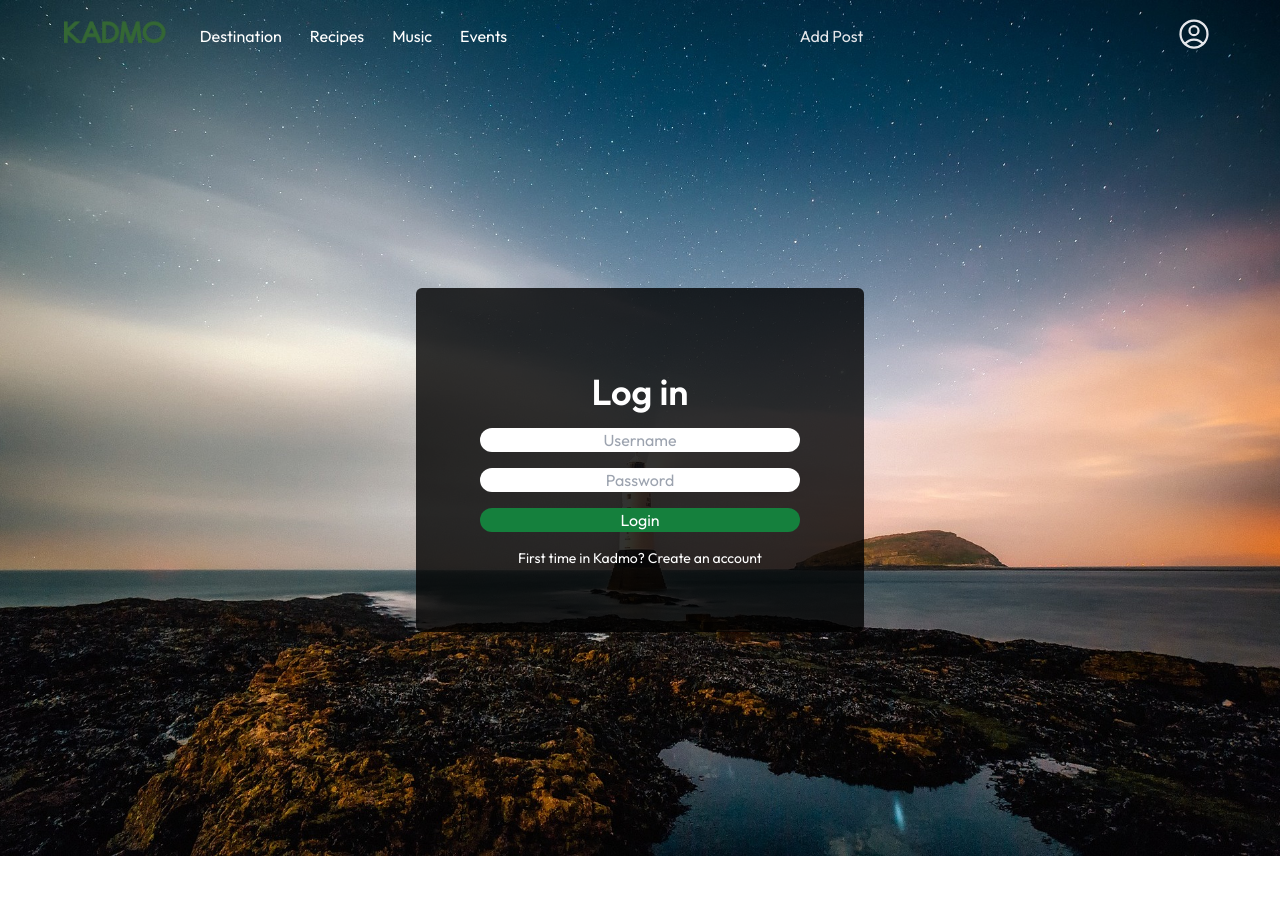
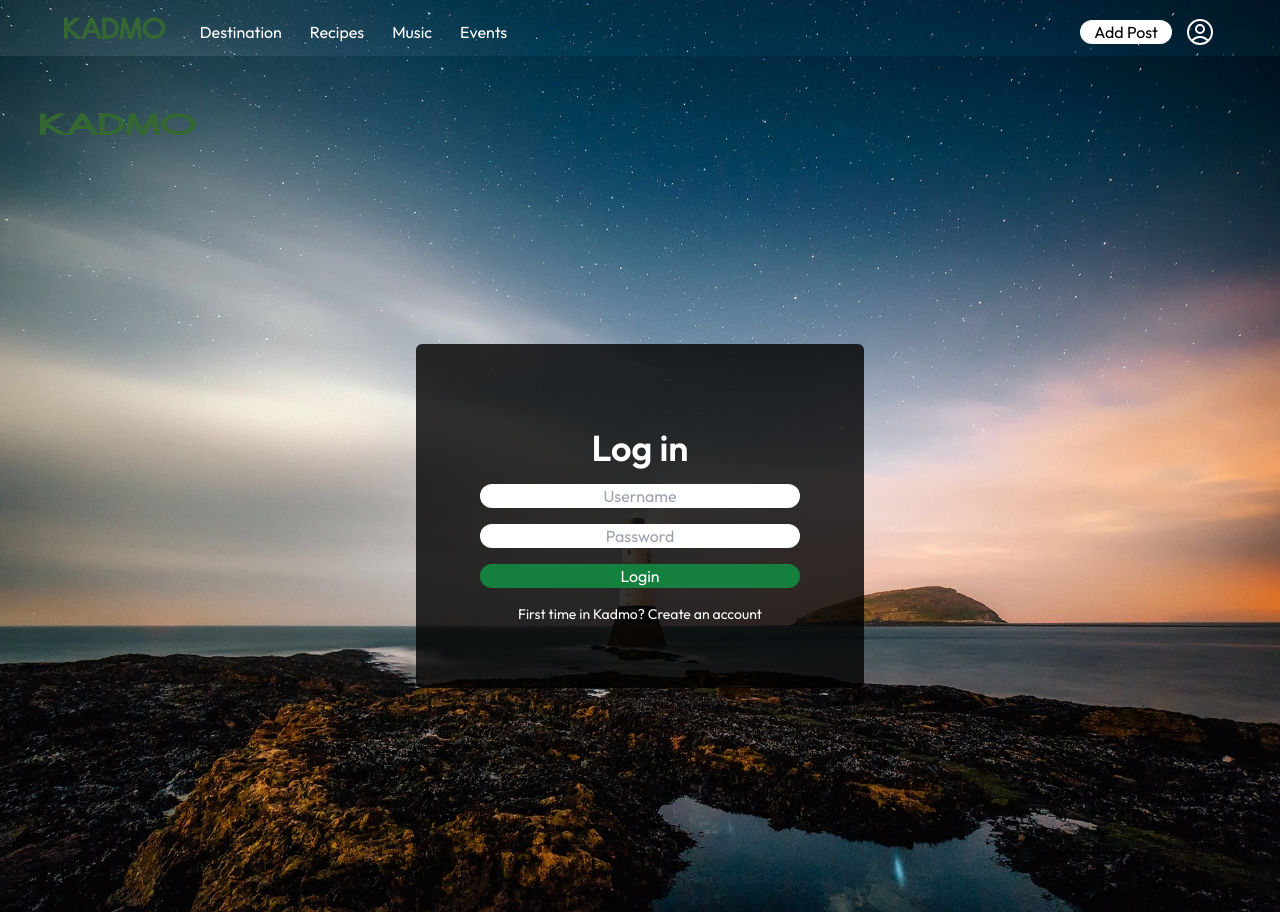
Before and after one commit to marijae04/Kadmo, a Next.js app: page /sign-in in a window 1280 px wide. Before the commit the page ends 856 px from the top, so only its background shows below. Built offline with nearby package versions, Linux system fonts and the light colour scheme; no server answers.

Commit message:
front-end

```diff
--- a/src/app/AppBar.tsx
+++ b/src/app/AppBar.tsx
@@ -2,10 +2,10 @@
 "use client"
 import Link from "next/link";
 import React, { useState, useCallback, useEffect } from "react";
-import { MagnifyingGlassIcon, UserCircleIcon, ChevronDownIcon, ChevronUpIcon, PencilSquareIcon } from '@heroicons/react/24/outline';
+import { MagnifyingGlassIcon, ChevronDownIcon, ChevronUpIcon, UserCircleIcon } from '@heroicons/react/24/outline';
 import AppBarItem from "./AppBarItems";
 import MobileMenu from "./MobileMenu";
-import LoginButton from "./LoginButton";
+import ProfileMenu from "./ProfileMenu";
 
 const TOP_OFFSET = 66;
 
@@ -55,22 +55,17 @@ const AppBar = () => {
           <MobileMenu visible={showMobileMenu} />
         </div>
 
-        <div className="flex flex-row ml-auto items-end">
-          <a href="/add-post" className="lg:flex items-center gap-2 cursor-pointer relative">
-            <PencilSquareIcon className="hidden lg:w-6 lg:h-6 text-gray-200 hover:text-gray-300 cursor-pointer transition" />
-            <span className="text-gray-200 hover:text-gray-300 cursor-pointer transition">Add Post</span>
-          </a>
+        <div className="flex flex-row mr-3 ml-auto items-end">
+          <Link href="/add-post">
+              <button className="items-center mr-7 w-full gap-4 cursor-pointer relative bg-white hover:bg-gray-300 rounded-[50px] ">
+                <span className="text-black cursor-pointer transition">
+                  Add Post
+                </span>
+              </button>
+          </Link>
         </div>
 
-        <LoginButton/>
-
-        <Link href="/profile">
-          <div className="lg:flex items-center gap-4 ml-5 cursor-pointer relative">
-            <div className="w-9 h-9 lg:w-10 lg:h-10 rounded-md overflow-hidden">
-              <UserCircleIcon className="w-9 text-gray-200 hover:text-gray-300 cursor-pointer transition" />
-            </div>
-          </div>
-        </Link>
+        <ProfileMenu visible={true} />
 
       </div>
     </nav>
--- a/src/app/LoginButton.tsx
+++ /dev/null
@@ -1,22 +0,0 @@
-
-"use client"
-import { signIn, signOut, useSession } from "next-auth/react";
-import React from "react";
-
-const LoginButton = () => {
-  const { data: session } = useSession();
-  return (
-    <div className="ml-auto flex gap-2">
-      {session?.user ? (
-        <div className="flex items-center">
-          <p className="text-sky-600 font-bold  mr-2"> {session.user.name}</p>
-          <button className="text-red-400 font-bold p-1 rounded-md hover:bg-black-900" onClick={() => signOut()}>
-            Sign Out
-          </button>
-        </div>
-      ) : <></>}
-    </div>
-  );
-};
-
-export default LoginButton;
--- a/src/app/Post-card.tsx
+++ b/src/app/Post-card.tsx
@@ -123,7 +123,7 @@ const PostCard: React.FC<PostCardProps> = ({ likedPost, savedPost, post }) => {
   };
 
   return (
-    <div className="bg-zinc-300 bg-opacity-90 rounded-[3px] shadow-lg hover:bg-zinc-200 w-9/10 ml-5 mr-5">
+    <div className="bg-zinc-300 bg-opacity-90 rounded-[5px] shadow-lg hover:bg-zinc-200 w-120 ml-3 mr-3">
       <img
         src={imageURL ?? ""}
         alt={title}
--- a/src/app/ProfileMenu.tsx
+++ b/src/app/ProfileMenu.tsx
@@ -2,6 +2,7 @@
 import React, { useState } from 'react';
 import Link from 'next/link';
 import { UserCircleIcon } from '@heroicons/react/24/outline';
+import { useSession } from 'next-auth/react';
 
 interface ProfileMenuProps {
   visible?: boolean;
@@ -9,6 +10,11 @@ interface ProfileMenuProps {
 
 const ProfileMenu: React.FC<ProfileMenuProps> = ({ visible }) => {
   const [menuVisible, setMenuVisible] = useState(false);
+  const { data: session } = useSession();
+
+  const closeMenu = () => {
+    setMenuVisible(false);
+  };
 
   const toggleMenu = () => {
     setMenuVisible(!menuVisible);
@@ -19,19 +25,22 @@ const ProfileMenu: React.FC<ProfileMenuProps> = ({ visible }) => {
   }
 
   return (
-    <div className="relative">
-      <UserCircleIcon
-        className="cursor-pointer"
-        onClick={toggleMenu}
-      />
+    <div className="item-right">
+      <div className="cursor-pointer" onClick={toggleMenu}>
+        <UserCircleIcon className="h-8 w-8 text-white hover:text-gray-300" />
+      </div>
       {menuVisible && (
-        <div className="bg-black w-56 absolute top-8 left-0 py-5 flex-col border-2 border-gray-800 flex">
+        <div className="bg-black w-56 absolute top-8 right-0 py-5 flex-col border-2 border-gray-800 flex">
           <div className="flex flex-col gap-4">
             <div className="px-3 text-center text-white hover:underline">
-              <Link href="/profile">Profile</Link>
+              <Link href="/profile" onClick={closeMenu}>
+                Profile
+              </Link>
             </div>
             <div className="px-3 text-center text-white hover:underline">
-              <Link href="/sign-in">Sign out</Link>
+              <Link href="/sign-in" onClick={closeMenu}>
+                Sign out
+              </Link>
             </div>
           </div>
         </div>
--- a/src/app/globals.css
+++ b/src/app/globals.css
@@ -6,19 +6,23 @@ body {
   margin: 0;
   padding: 0;
   font-family: 'Inter', sans-serif;
-  background-image: linear-gradient(rgba(0, 0, 0, 0.5), rgba(0, 0, 0, 0.5)), url('/images/wallpaper.jpg');
+  background-image: linear-gradient(rgba(0, 0, 0, 0.5), rgba(0, 0, 0, 0.5)),
+                    url('/images/wallpaper.jpg');
   background-repeat: no-repeat;
   background-size: cover;
   background-position: center;
+  min-height: 100vh;
+  display: flex;
 }
 
 #__next {
-  @apply h-full;
-
+  flex: 1;
 }
 
-html {
-  @apply h-full;
+html, #__next {
+  display: flex;
+  flex-direction: column;
+  min-height: 100vh;
 }
 
 .imageURL {
@@ -26,3 +30,26 @@ html {
   inline-size: 100%;
   max-inline-size: 700px;
 }
+
+@media (min-width: 1024px) {
+  .post-grid {
+    display: grid;
+    grid-template-columns: repeat(4, 1fr);
+    gap: 16px;
+  }
+}
+
+@media (max-width: 1023px) {
+  .post-grid {
+    display: grid;
+    grid-template-columns: repeat(3, 1fr);
+    gap: 12px;
+  }
+}
+
+@media (max-width: 767px) {
+  .post-grid {
+    display: flex;
+    flex-direction: column;
+  }
+}
--- a/src/app/layout.tsx
+++ b/src/app/layout.tsx
@@ -10,20 +10,22 @@ export const metadata: Metadata = {
   description: 'Meet new cultures with Kadmo',
 }
 
-const font = Outfit ({
+const font = Outfit({
   subsets: ['latin'],
 });
 
 export default function RootLayout({
   children,
+  showAppBar = true,
 }: {
-  children: React.ReactNode
+  children: React.ReactNode;
+  showAppBar?: boolean;
 }) {
   return (
     <html lang="en">
       <body className={font.className}>
         <Providers>
-          <AppBar />
+          {showAppBar && <AppBar />}
           <div className={"pt-14 relative h-full w-full bg-[url('/images/wallpaper.jpg')] bg-no-repeat bg-center bg-fixed bg-cover min-h-screen "}>
             {children}
           </div>
--- a/src/app/page.tsx
+++ b/src/app/page.tsx
@@ -30,7 +30,6 @@ export default function Home() {
 
   if (status === "unauthenticated") {
     return router.push('/sign-in');
-    // return <p>Access Denied</p>;
   }
 
   const handleSearch = (query: string) => {
--- a/src/app/post/page.tsx
+++ b/src/app/post/page.tsx
@@ -3,6 +3,7 @@ import React from "react";
 import Image from "next/image";
 import { HeartIcon, BookmarkIcon } from "@heroicons/react/24/outline";
 import { Country, Post, User } from "@prisma/client";
+import PostCard from "../Post-card";
 
 interface PostPageProps {
   post: Post & { author: User } & { country: Country };
--- a/src/app/sign-in/page.tsx
+++ b/src/app/sign-in/page.tsx
@@ -1,8 +1,9 @@
+
 "use client";
-
 import { useState } from 'react';
 import { registerUser } from '../../actions/register-user.action';
 import { signIn } from 'next-auth/react';
+import RootLayout from '@/app/layout';
 
 export default function SignInPage() {
   const [isLoginVisible, setIsLoginVisible] = useState(true);
@@ -63,7 +64,9 @@ export default function SignInPage() {
   }
 
   return (
-    <div className="min-h-screen flex flex-col sm:flex-row justify-center items-center p-4">
+    <RootLayout showAppBar={false}>
+      <img src="/images/logo.png" className="h-15 w-40 lg:h-8 ml-10 absolute left-0" alt="Logo" />
+        <div className="min-h-screen flex flex-col sm:flex-row justify-center items-center p-20">
           <div className="bg-black bg-opacity-80 px-4 py-4 self-center mt-2 lg:w-2/5 lg:max-w-md rounded-md w-full">
             {isLoginVisible ? (
               <div className="text-white text-center p-12 rounded-lg flex-1 order-2 mt-5 sm:order-1">
@@ -152,5 +155,6 @@ export default function SignInPage() {
             )}
           </div>
         </div>
+    </RootLayout>
   );
 }
```
Also changed, not shown: src/app/profile/page.tsx (+30 -34 lines). Lines whose indentation alone changed are shown as unchanged.
